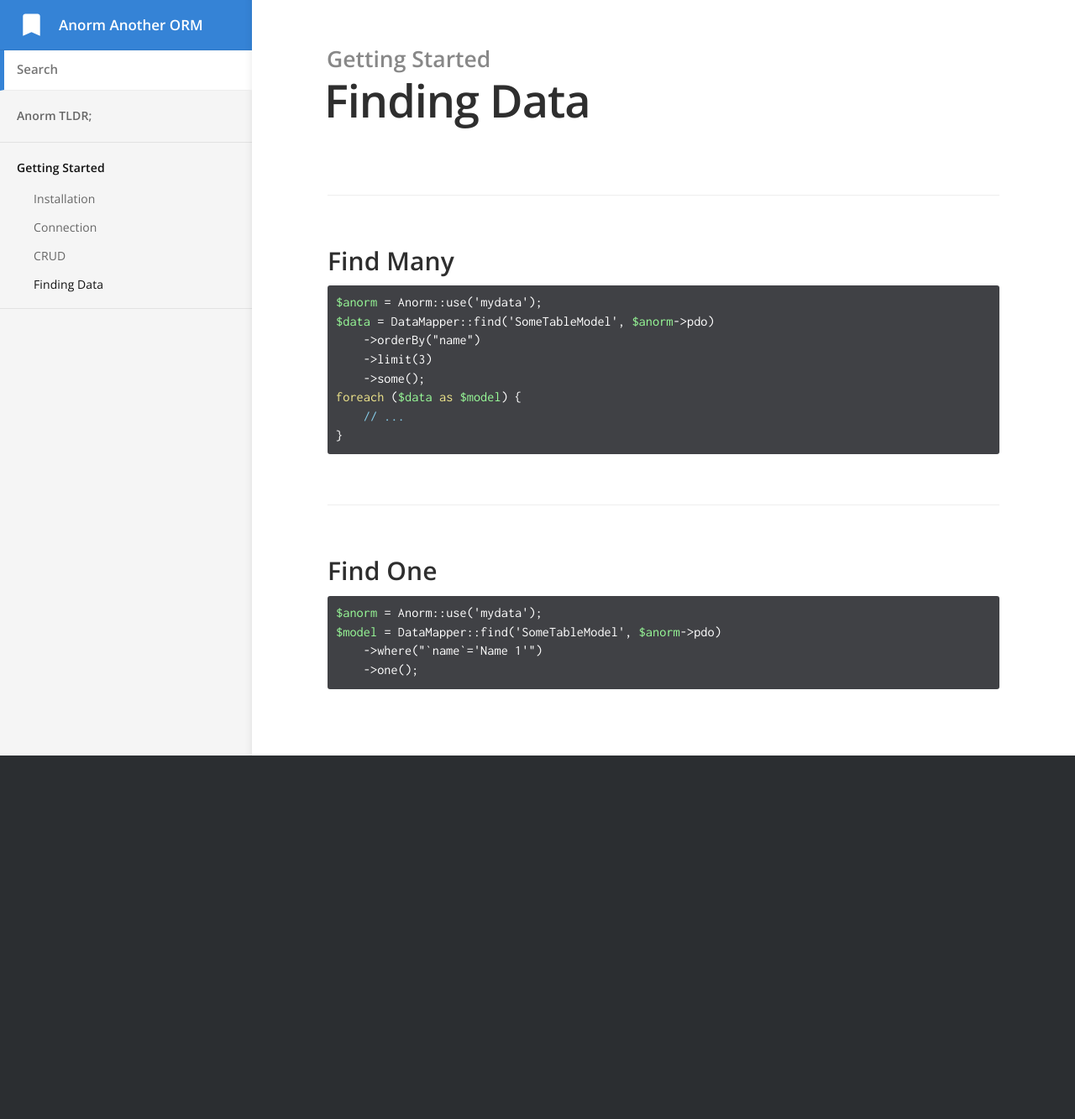
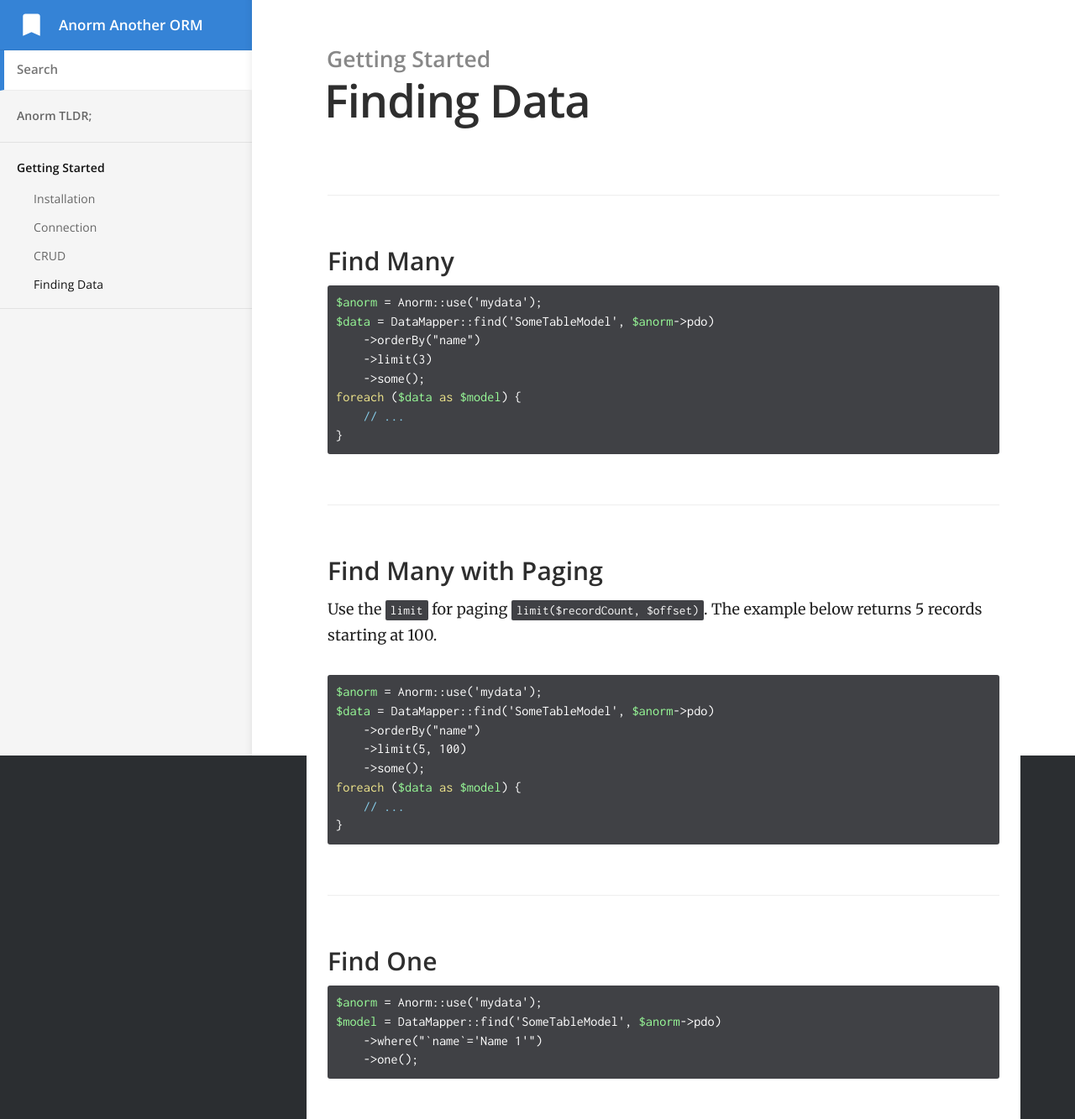
Before and after one commit to saygoweb/anorm, a Jekyll site: the page built from docs/_docs/getting-started/find.md, in a window 1280 px wide. Shown: the whole page at 84% size. Built offline with Jekyll 4.4.1, drawn with Linux system fonts in a browser that asks for light colours; before the commit the page ends 900 px from its top, so only the background shows below that.

Commit message:
feature/limit Add offset to limit
- Added limit($n, $offset) to QueryBuilder

````diff
--- a/docs/_docs/getting-started/find.md
+++ b/docs/_docs/getting-started/find.md
@@ -17,6 +17,21 @@ foreach ($data as $model) {
 }
 ```
 
+### Find Many with Paging
+
+Use the `limit` for paging `limit($recordCount, $offset)`. The example below returns 5 records starting at 100.
+
+```php
+$anorm = Anorm::use('mydata');
+$data = DataMapper::find('SomeTableModel', $anorm->pdo)
+    ->orderBy("name")
+    ->limit(5, 100)
+    ->some();
+foreach ($data as $model) {
+    // ...
+}
+```
+
 ### Find One
 
 ```php
````
Also changed, not shown: 2 other files.
